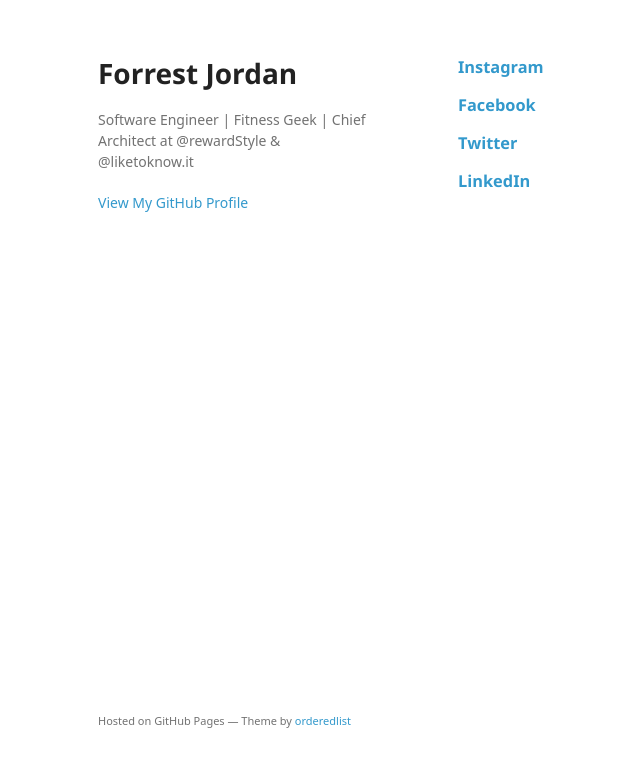
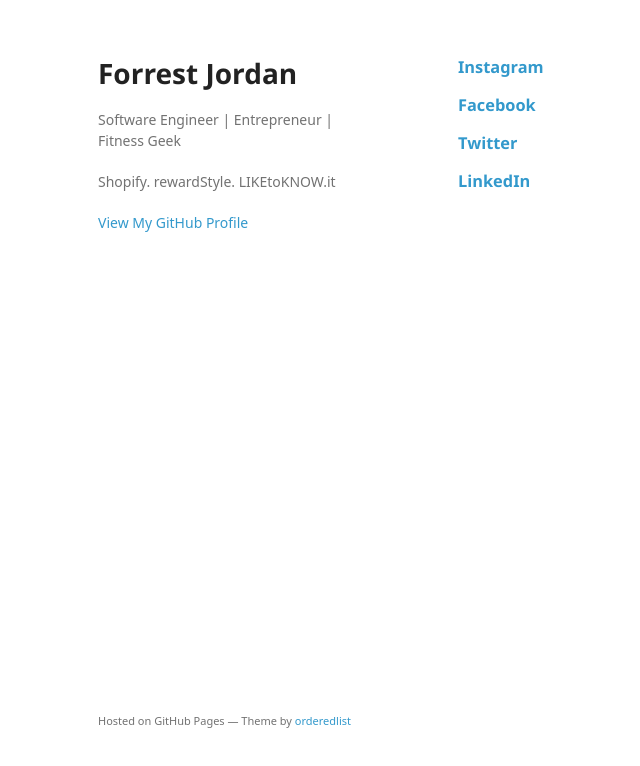
Before and after one commit to fjordan/fjordan.github.io, a plain HTML site: page index.html in a window 1280 px wide. Shown: the whole page, without its empty margins (112-752 px from the left). Drawn offline with Linux system fonts and the light colour scheme; a web font is replaced by a local one.

Commit message:
Update index.html

```diff
--- a/index.html
+++ b/index.html
@@ -16,8 +16,8 @@
     <div class="wrapper">
       <header>
         <h1>Forrest Jordan</h1>
-        <p>Software Engineer | Fitness Geek | Chief Architect at @rewardStyle &amp; @liketoknow.it </p>
-
+        <p>Software Engineer | Entrepreneur | Fitness Geek </p>
+        <p>Shopify. rewardStyle. LIKEtoKNOW.it</p>
 
         <p class="view"><a href="https://github.com/fjordan">View My GitHub Profile</a></p>
 
```
